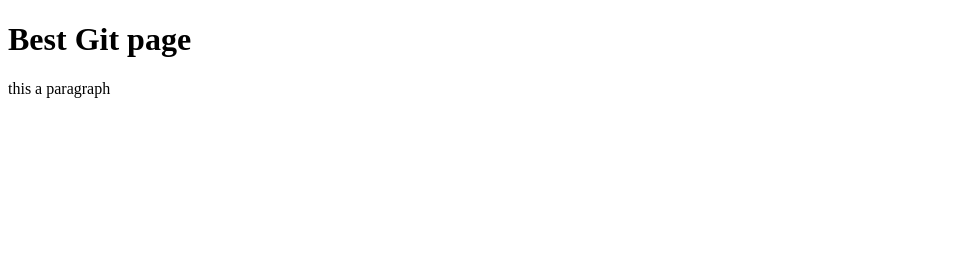
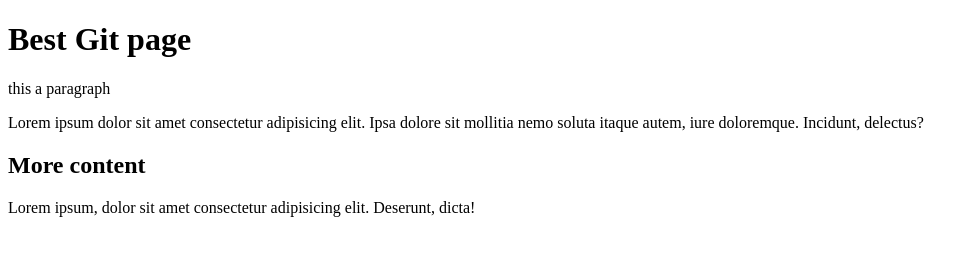
Before and after one commit to charifa20/first-repo, a plain HTML site: page index.html in a window 1280 px wide. Shown: the whole page, without its empty margins (0-979 px from the left). Drawn offline with Linux system fonts and the light colour scheme.

Commit message:
Even more content

```diff
--- a/index.html
+++ b/index.html
@@ -10,5 +10,10 @@
 
 
     <p>this a paragraph</p>
+    <p>Lorem ipsum dolor sit amet consectetur adipisicing elit. Ipsa dolore sit mollitia nemo soluta itaque autem, iure doloremque. Incidunt, delectus?</p>
+    <h2>More content </h2>
+
+    <p>Lorem ipsum, dolor sit amet consectetur adipisicing elit. Deserunt, dicta!</p>
+
 </body>
 </html>
```
